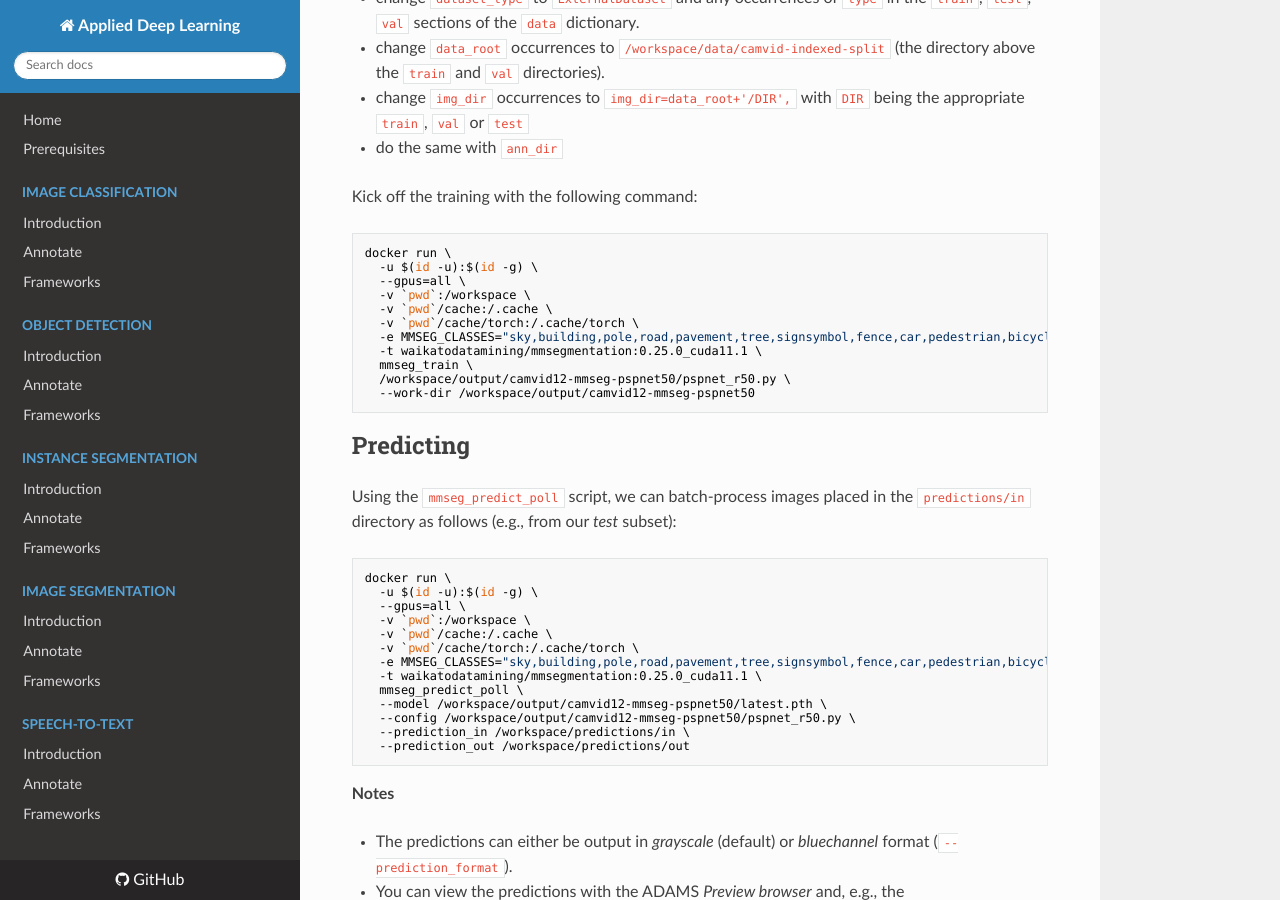
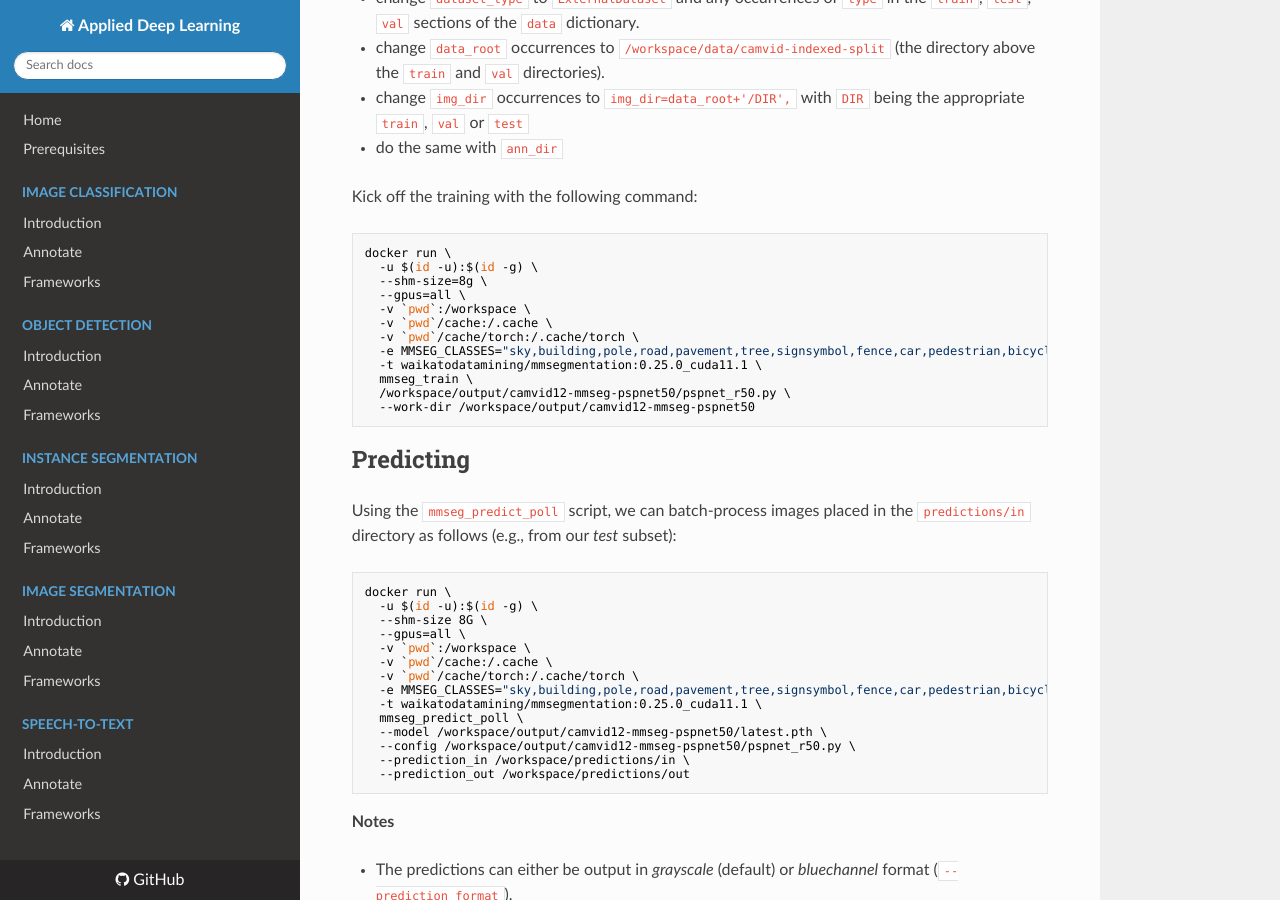
Before and after one commit to waikato-datamining/applied-deep-learning, an MkDocs documentation site: the page built from docs/image_segmentation/mmsegmentation.md, in a window 1280 px wide and 900 px high, scrolled down 1825 px. Built offline with MkDocs 1.6.1, drawn with Linux system fonts in a browser that asks for light colours; nearby versions of some CDN libraries.

Commit message:
added --shm-size 8G to train/predict commands

````diff
--- a/docs/image_segmentation/mmsegmentation.md
+++ b/docs/image_segmentation/mmsegmentation.md
@@ -104,6 +104,7 @@ Kick off the training with the following command:
 ```bash
 docker run \
   -u $(id -u):$(id -g) \
+  --shm-size=8g \
   --gpus=all \
   -v `pwd`:/workspace \
   -v `pwd`/cache:/.cache \
@@ -124,6 +125,7 @@ as follows (e.g., from our *test* subset):
 ```bash
 docker run \
   -u $(id -u):$(id -g) \
+  --shm-size 8G \
   --gpus=all \
   -v `pwd`:/workspace \
   -v `pwd`/cache:/.cache \
````
